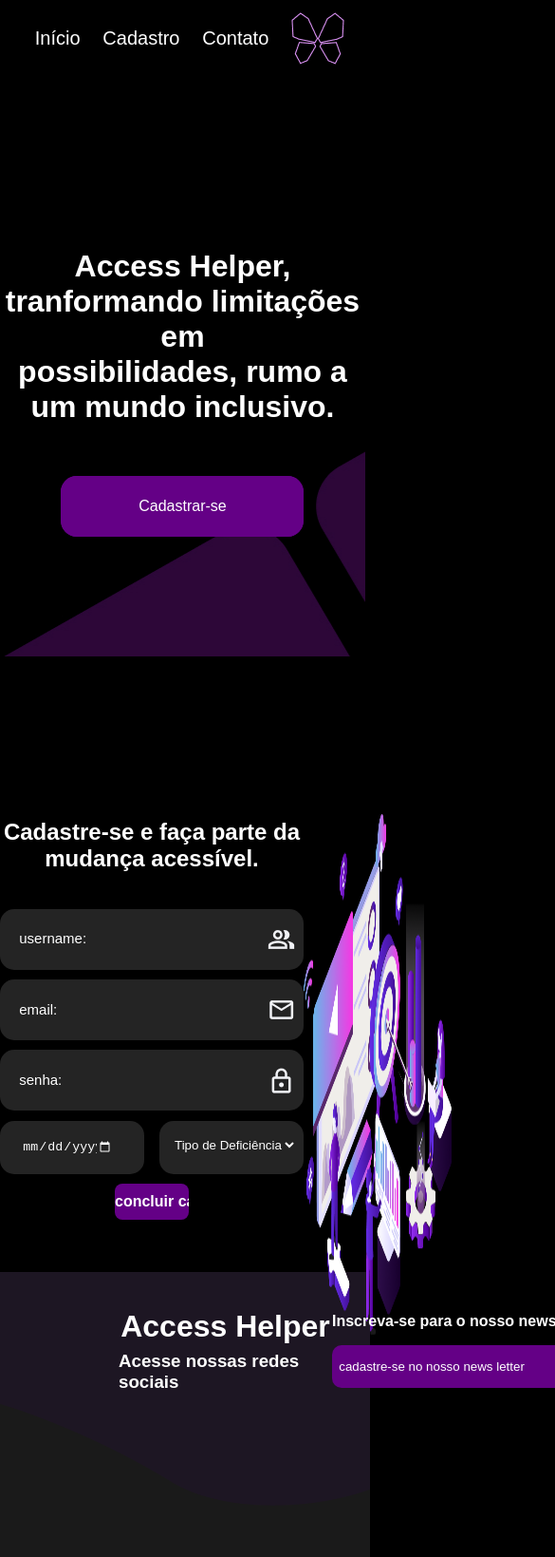
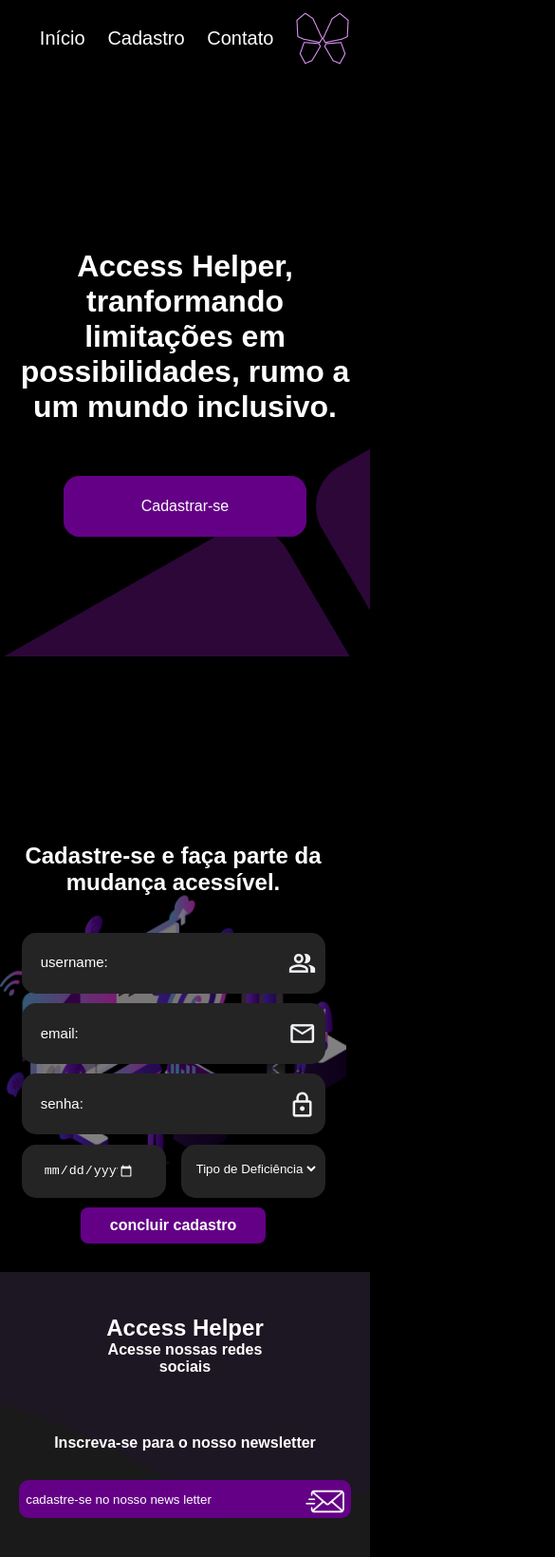
Before and after one commit to GeoRPOliveira/landingPageAccessHelper-, a plain HTML site: page index.html in a window 390 px wide. Shown: the top 1639 px of the page at 95% size, 585 px wide, since content can reach past the window. Drawn offline with Linux system fonts and the light colour scheme.

Commit message:
primeira responsividade

```diff
--- a/assents/style.css
+++ b/assents/style.css
@@ -68,6 +68,7 @@ img{
 
 /* Decorando os títulos */
 h1{
+    width: 50vw;
     color: white;
     text-align: center;
     font-family: Arial, Helvetica, sans-serif;
@@ -136,7 +137,7 @@ form>div{
 /* Limpando e estilizando quadro de formulário */
 .user>label>input{
     margin-left: 10px;
-    width: 20rem;
+    width: 15.5rem;
     height: 3rem;
     border: none;
     background: transparent;
@@ -308,7 +309,158 @@ footer{
     color: #fff;
 }
 
-.form_news_letter>img{
+.enviar_newsletter{
+    background-image: url(../assents/imagens/send-email.png);
+    background-repeat: no-repeat;
+    background-size: cover;
     width: 45px;
     height: 40px;
 }
+.enviar_newsletter:hover{
+    background-image: url('../assents/imagens/message.png');
+    cursor: pointer;
+}
+
+/* RESPONSIVIDADE CELULAR */
+@media (max-width: 600px){
+    *{
+        margin-left: 0;
+    }
+    body{
+        width: 93.6vw;
+    }
+    header{
+        background-color: black;
+        width: 100vw;
+        height: 5rem;
+        display: flex;
+        justify-content: flex-end;
+        position: fixed;
+        font-family: Arial, Helvetica, sans-serif;
+    }
+    main{
+        width: 100vw;
+        height: 98vh;
+        background-image: url(../assents/imagens/fundo.jpg);
+        background-repeat: no-repeat;
+        display: flex;
+        justify-content: center;
+        align-items: center;
+        flex-direction: column;
+    }
+
+    h1{
+        width: 90vw;
+    }
+
+    #cadastro{
+        width: 93.6vw;
+        height: 512px;
+        background-image: url(../assents/imagens/backgound-mobile.png);
+        background-size: cover;
+        background-repeat: no-repeat;
+        display: flex;
+        align-items: center;
+    }
+
+    #cadastro>img{
+        width:0;
+        height: 0;
+    }
+
+    .enviar{
+        width: 50vw;
+    }
+
+    footer{
+        width: 100vw;
+        display: flex;
+        align-items: center;
+        justify-content: center;
+    }
+    .rodape{
+        flex-direction: column;
+        margin-left: 0;
+        width: 93.6vw;
+        height: 25vh;
+        align-items: center;
+        text-align: center;
+    }
+    .text_redes_sociais{
+        height: auto;
+    }
+    .bloco_cominput{
+        width: 93.6vw;
+        height: 10vh;
+        align-items: center;
+    }
+
+    form{
+        width: 100%;
+    }
+}
+
+@media (max-width: 300px){
+    *{
+        margin-left: 0;
+    }
+    header{
+        width: 100vw;
+        height: 5rem;
+        display: flex;
+        justify-content: flex-end;
+        position: fixed;
+        font-family: Arial, Helvetica, sans-serif;
+
+    }
+    .menu{
+        font-size: 17px;
+    }
+
+    .enviar{
+        width: 60vw;
+    }
+
+    .user{
+        width: 90vw;
+    }
+
+    .idDef{
+        width: 90vw;
+    }
+
+    #idade{
+        width: 23vw;
+    }
+
+    footer{
+        width: 100vw;
+        display: flex;
+        align-items: center;
+        justify-content: center;
+    }
+    .rodape{
+        flex-direction: column;
+        margin-left: 0;
+        width: 93.6vw;
+        height: 25vh;
+        align-items: center;
+        text-align: center;
+    }
+    .text_redes_sociais{
+        height: auto;
+    }
+    .bloco_cominput{
+        width: 93.6vw;
+        height: 10vh;
+        align-items: center;
+    }
+
+    .bloco_cominput>form{
+        width: 90vw;
+    }
+
+    form{
+        width: 100%;
+    }
+}
--- a/index.html
+++ b/index.html
@@ -9,7 +9,7 @@
 </head>
 <body>
     <header>
-        <div>
+        <div class="menu">
             <a href="#main">Início</a>
             <a href="#cadastro">Cadastro</a>
             <a href="#footer">Contato</a>
@@ -18,7 +18,7 @@
     </header>
     <main id="main">
         <div class="frase">
-            <h1>Access Helper, tranformando limitações em <br>
+            <h1>Access Helper, tranformando limitações em
                 possibilidades, rumo a um mundo inclusivo.</h1>
         </div>
         <br>
@@ -88,16 +88,15 @@
     <footer id="footer">
         <div class="rodape">
             <div class="text_redes_sociais">
-                <h1>Access Helper</h1>
-                <h3>Acesse nossas redes <br> sociais</h3>
+                <h2>Access Helper</h2>
+                <h4>Acesse nossas redes <br> sociais</h4>
             </div>
             <div class="bloco_cominput">
                 <h4>Inscreva-se para o nosso newsletter</h4>
-                <div class="form_news_letter">
+                <form class="form_news_letter">
                     <input type="email" placeholder="cadastre-se no nosso news letter" required="seuemail@gmail.com">
-                    <img src="assents/imagens/email.png">
-                </div>
-                </div>
+                    <input type="submit" value="" class="enviar_newsletter">
+                </form>
             </div>
         </div>
     </footer>
```
Also changed, not shown: assents/imagens/backgound-mobile.png (added), assents/imagens/message.png (added), assents/imagens/send-email.png (added).
